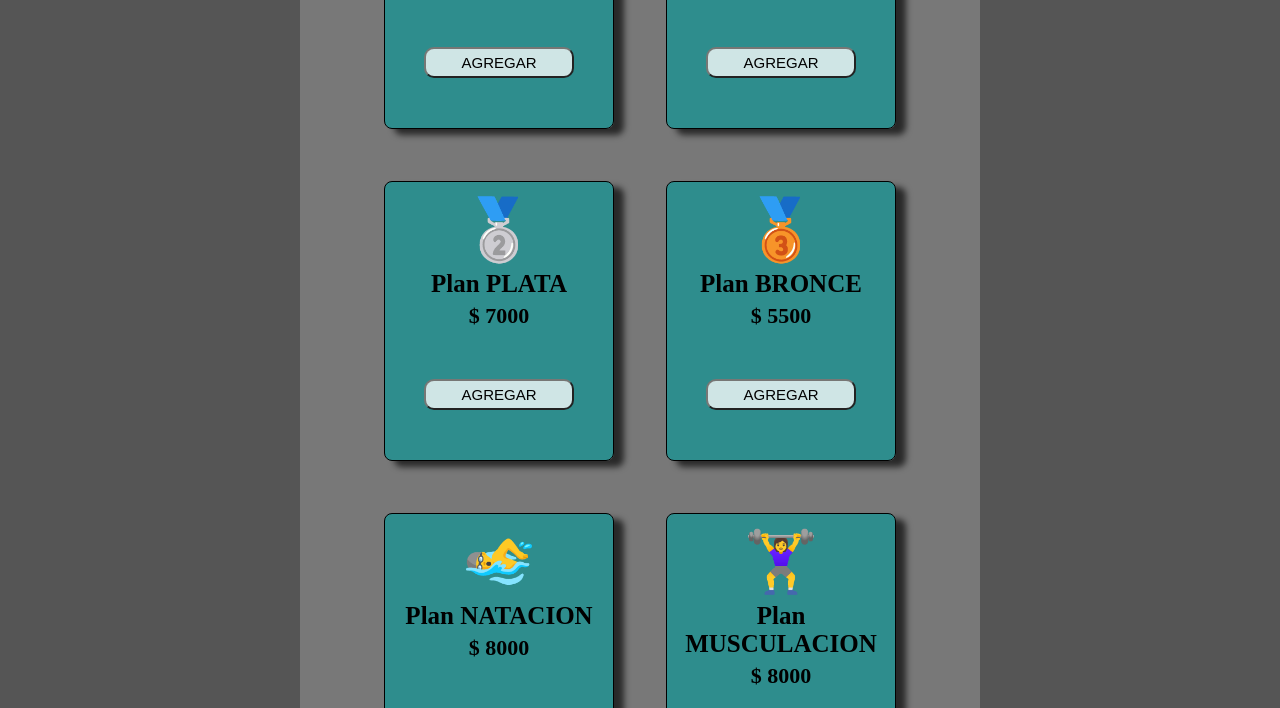
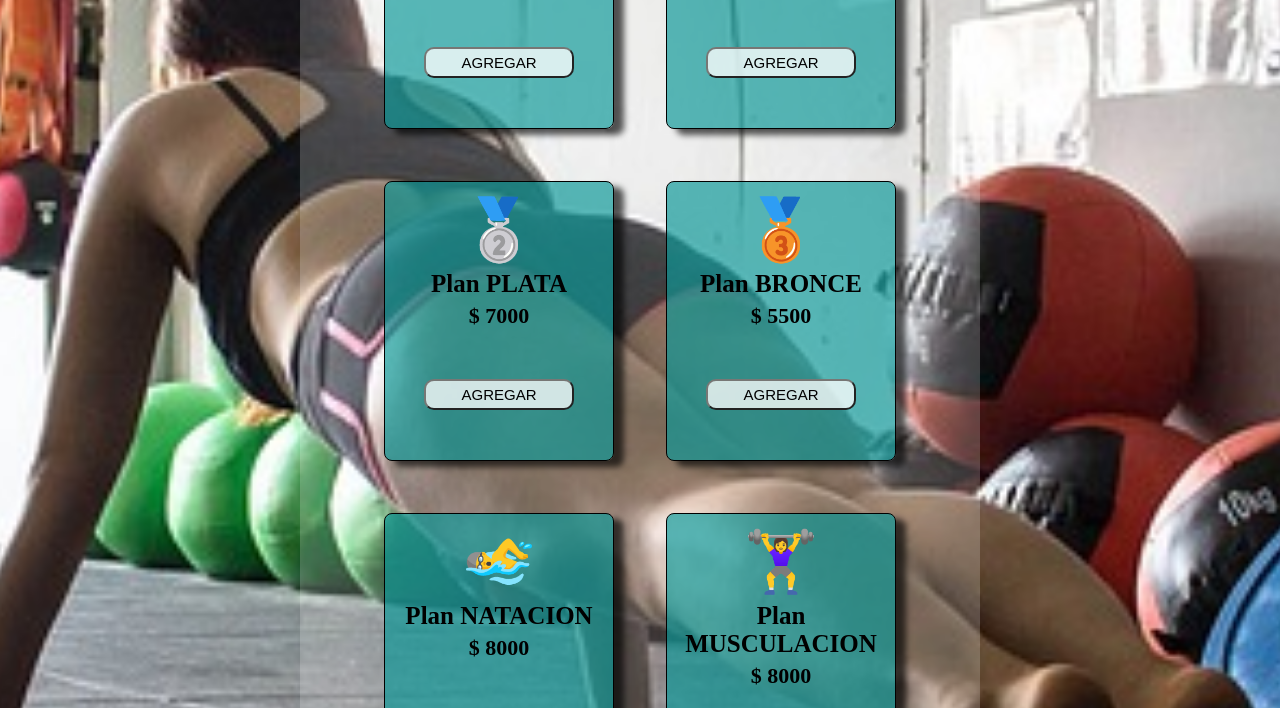
Before and after one commit to RJuliii/JSRJCoderHouse, a plain HTML site: page index.html in a window 1280 px wide. Shown: the part 525-1233 px from the top of the page. Drawn offline with Linux system fonts and the light colour scheme.

Commit message:
img fondo act

```diff
--- a/css/estilos.scss
+++ b/css/estilos.scss
@@ -6,8 +6,8 @@
 }
 
 body{
-    background-image: url(./img/1920.jpg);
-    background-color: rgb(85, 85, 85);
+    background-image: url(/img/plank-gcbdaecce7_640.jpg);
+    background-color: gray;
     background-position: center;
     background-size: cover;
     background-repeat: no-repeat;
```
Also changed, not shown: css/estilos.css, img/1920.jpg (deleted), img/plank-gcbdaecce7_640.jpg (added), 1 other file.
